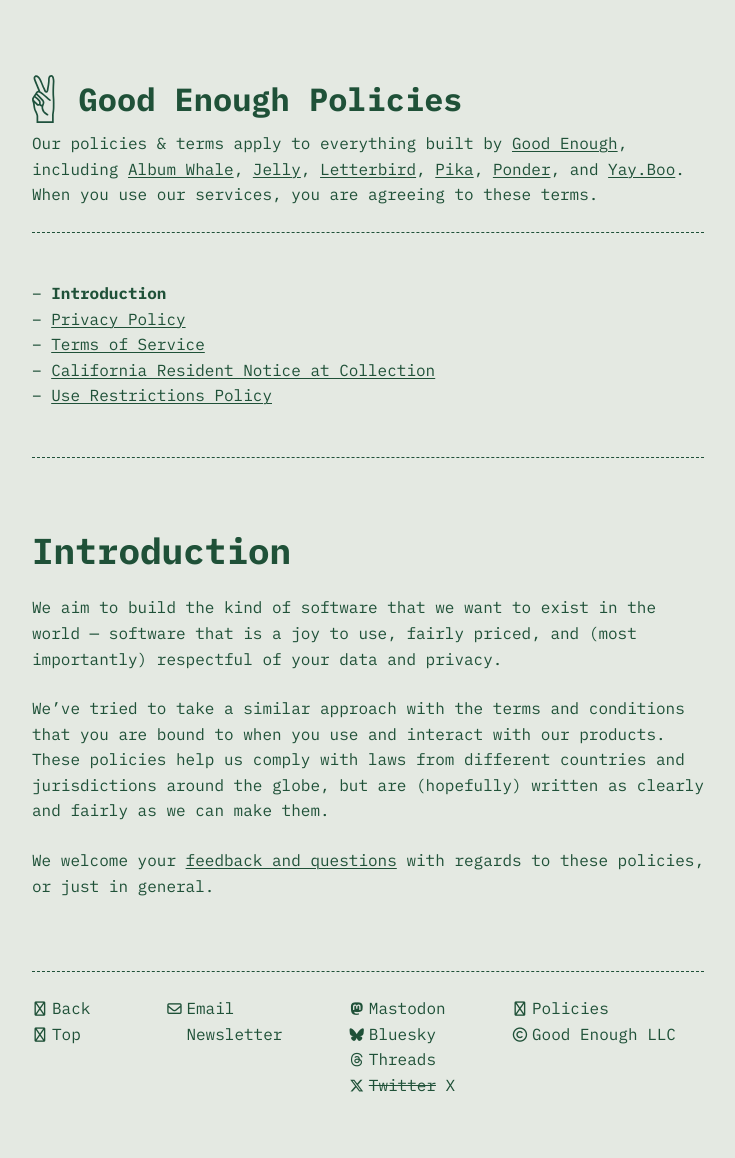
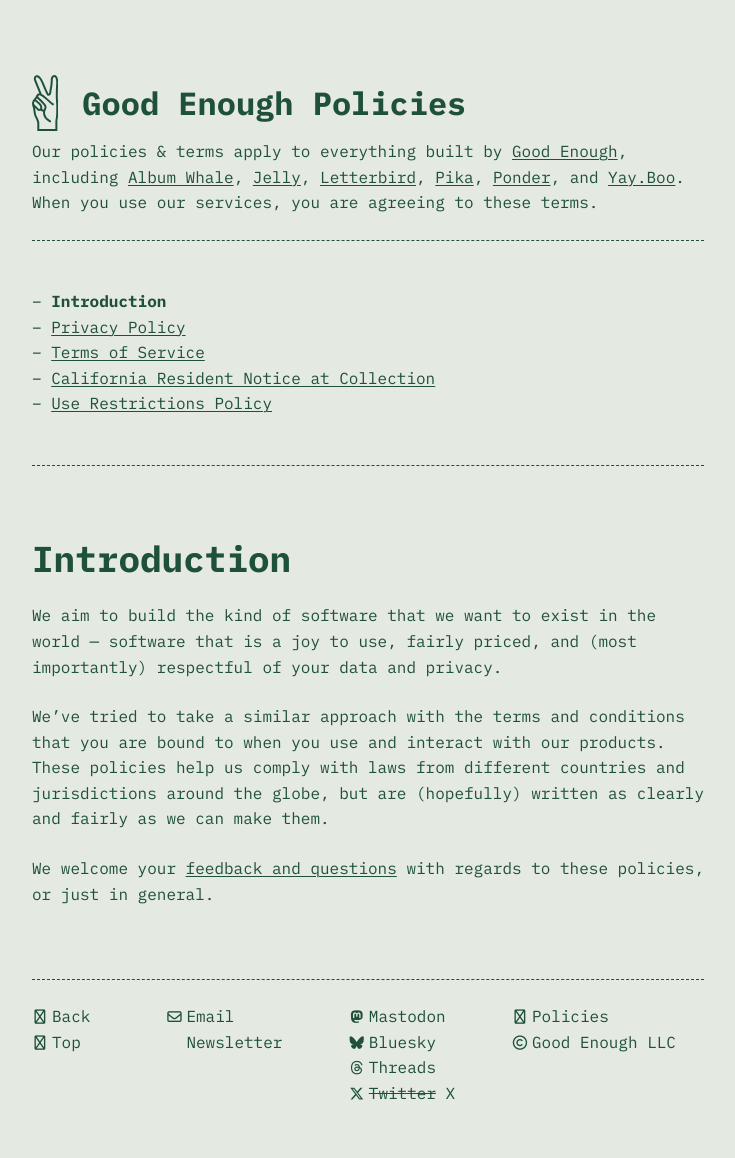
Before and after one commit to goodenoughllc/policies, a Jekyll site: the page built from index.markdown, in a window 1280 px wide. Shown: the whole page, without its empty margins (272-1007 px from the left). Built offline with Jekyll 4.4.1, drawn with Linux system fonts in a browser that asks for light colours; nearby versions of some CDN libraries.

Commit message:
Update enough.scss

```diff
--- a/css/enough.scss
+++ b/css/enough.scss
@@ -163,7 +163,7 @@ main {
     svg {
       align-self: flex-start;
       flex-shrink: 0;
-      height: 3rem;
+      height: 3.5rem;
       width: auto;
     }
   }
```
